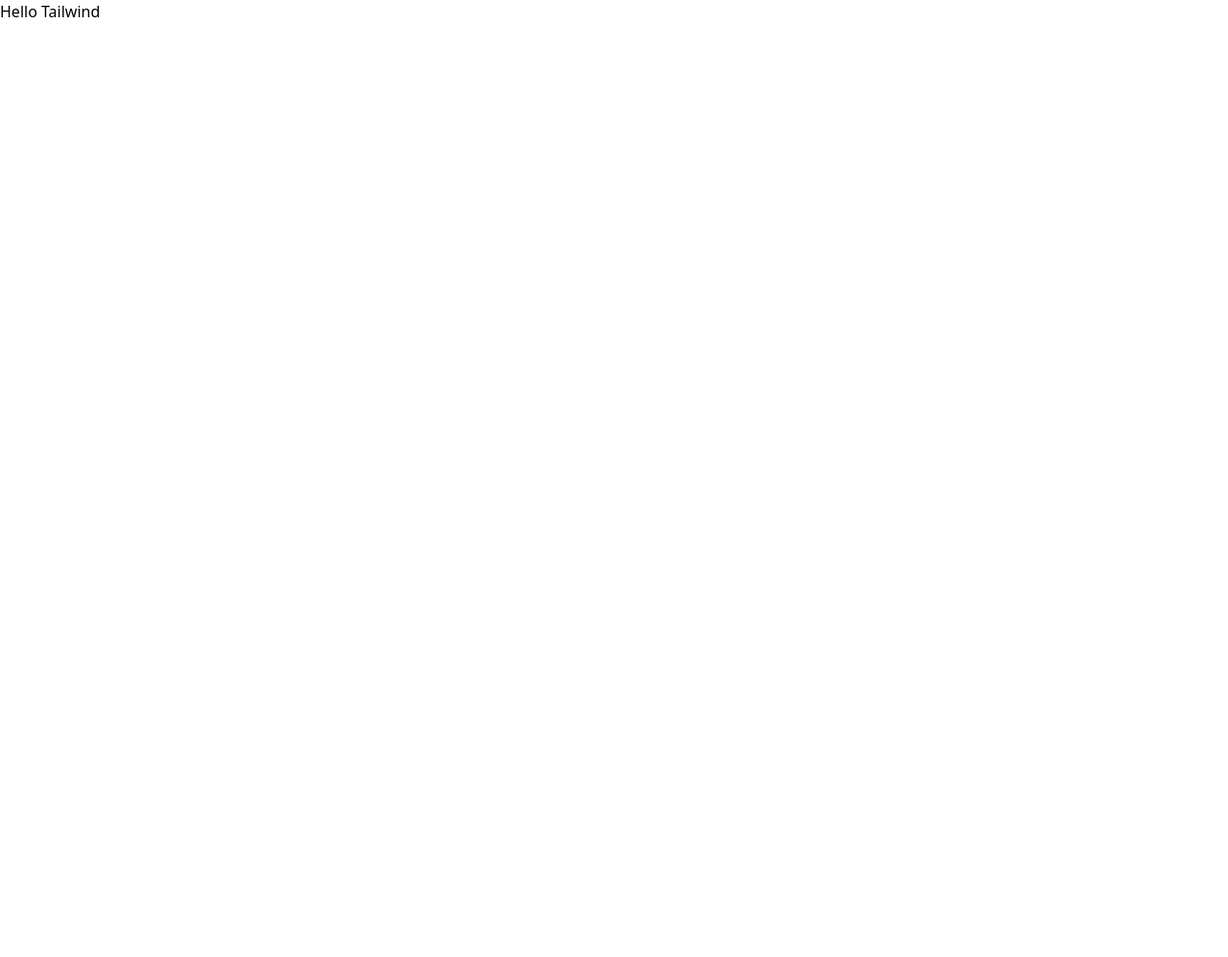
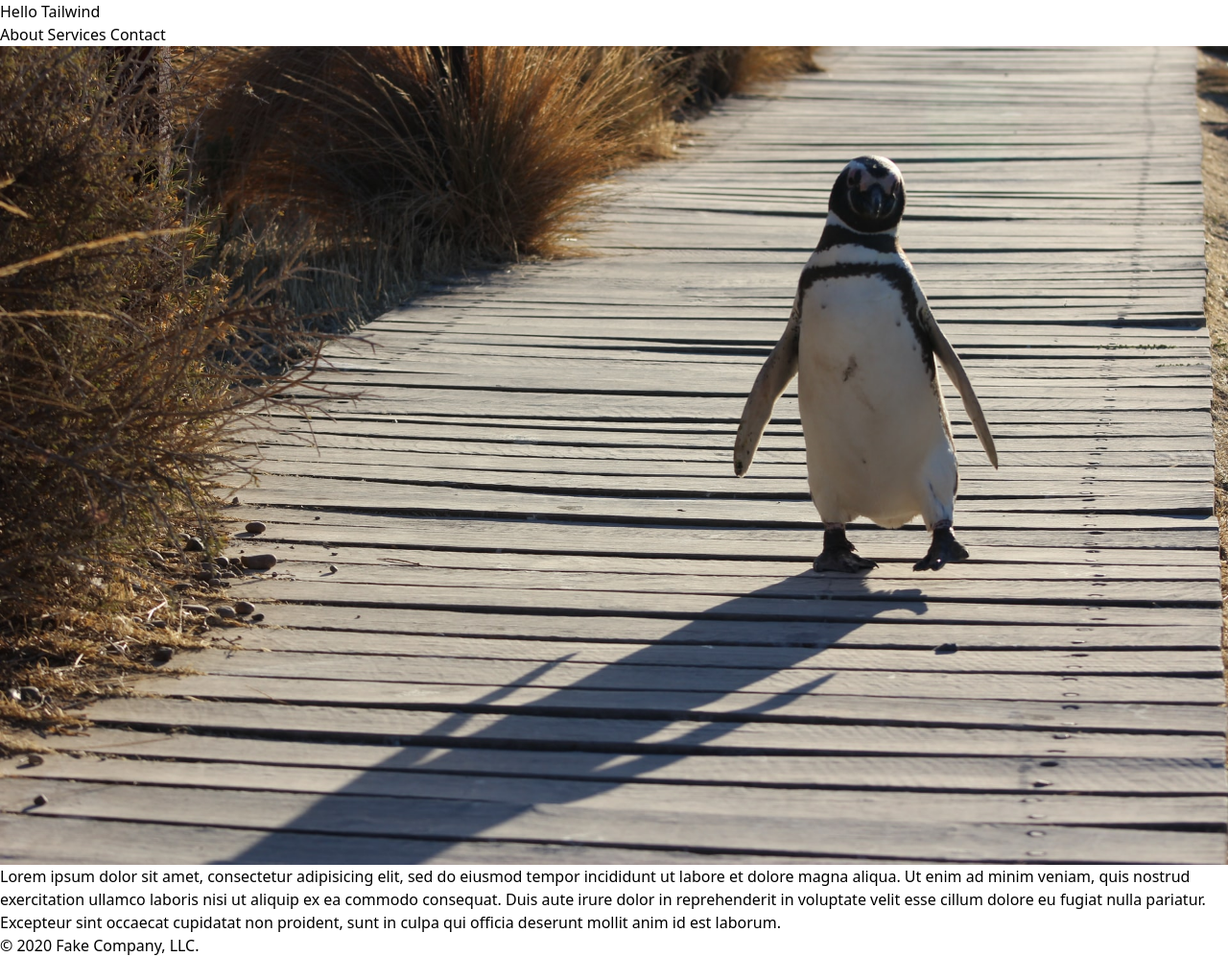
Before and after one commit to ruralocity/tailwind-css-demo, a website: page public/index.html in a window 1280 px wide. Shown: the whole page at 96% size. Before the commit the page ends 800 px from the top, so only its background shows below. Drawn offline with nearby package versions, Linux system fonts and the light colour scheme; files that its build step writes are made by us from their sources.

```diff
--- a/public/index.html
+++ b/public/index.html
@@ -7,6 +7,21 @@
   <link rel="stylesheet" href="/build/tailwind.css">
 </head>
 <body>
-  <h1">Hello Tailwind</h1>
+  <header>
+    <h1>Hello Tailwind</h1>
+    <a href="#">About</a>
+    <a href="#">Services</a>
+    <a href="#">Contact</a>
+  </header>
+
+  <img src="/images/sergio-martinez-rhNJJ4eD2zk-unsplash.jpg" alt="penguin">
+
+  <p>
+    Lorem ipsum dolor sit amet, consectetur adipisicing elit, sed do eiusmod tempor incididunt ut labore et dolore magna aliqua. Ut enim ad minim veniam, quis nostrud exercitation ullamco laboris nisi ut aliquip ex ea commodo consequat. Duis aute irure dolor in reprehenderit in voluptate velit esse cillum dolore eu fugiat nulla pariatur. Excepteur sint occaecat cupidatat non proident, sunt in culpa qui officia deserunt mollit anim id est laborum.
+  </p>
+
+  <footer>
+    &copy; 2020 Fake Company, LLC.
+  </footer>
 </body>
 </html>
```
Also changed, not shown: README.md (added), public/images/sergio-martinez-rhNJJ4eD2zk-unsplash.jpg (added).
